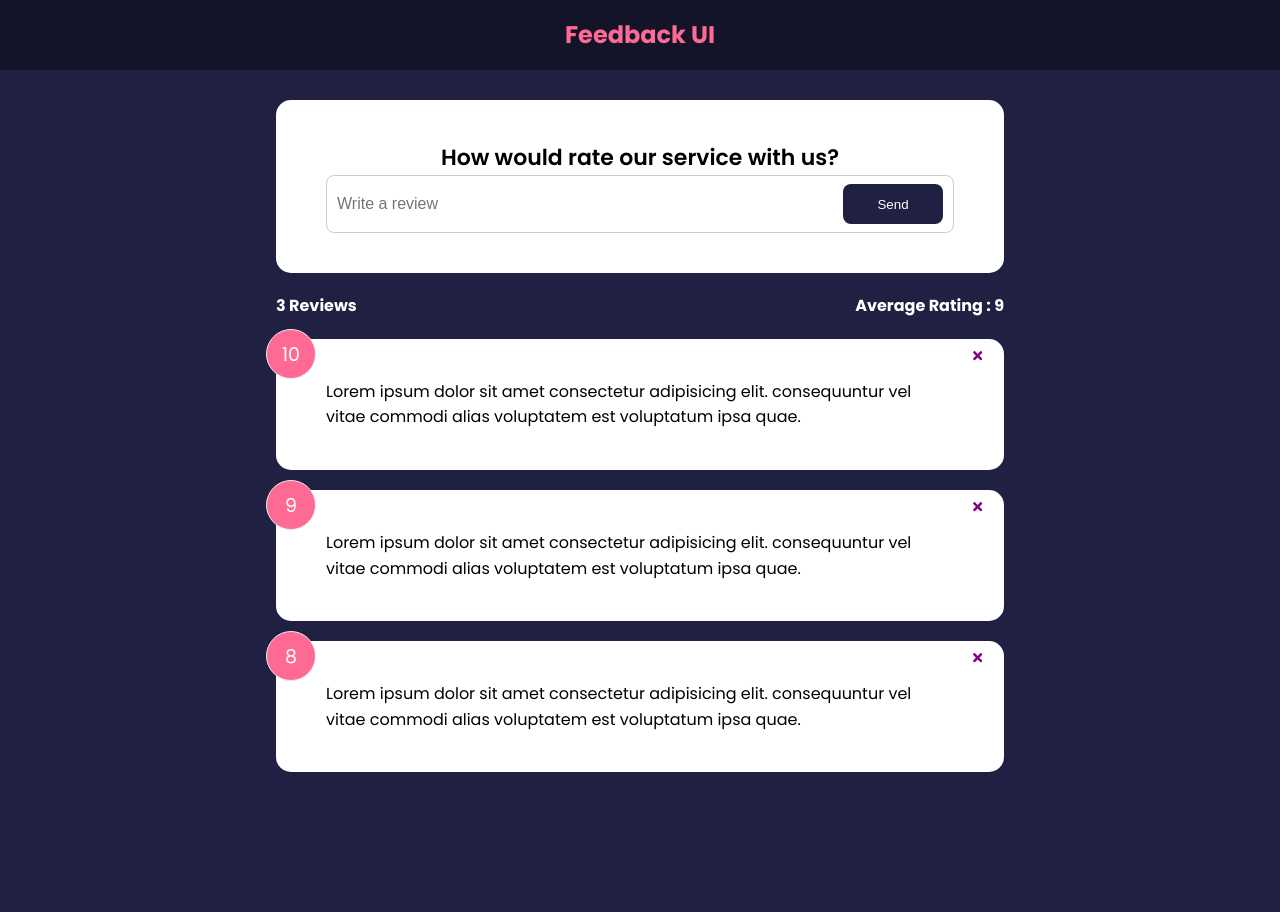
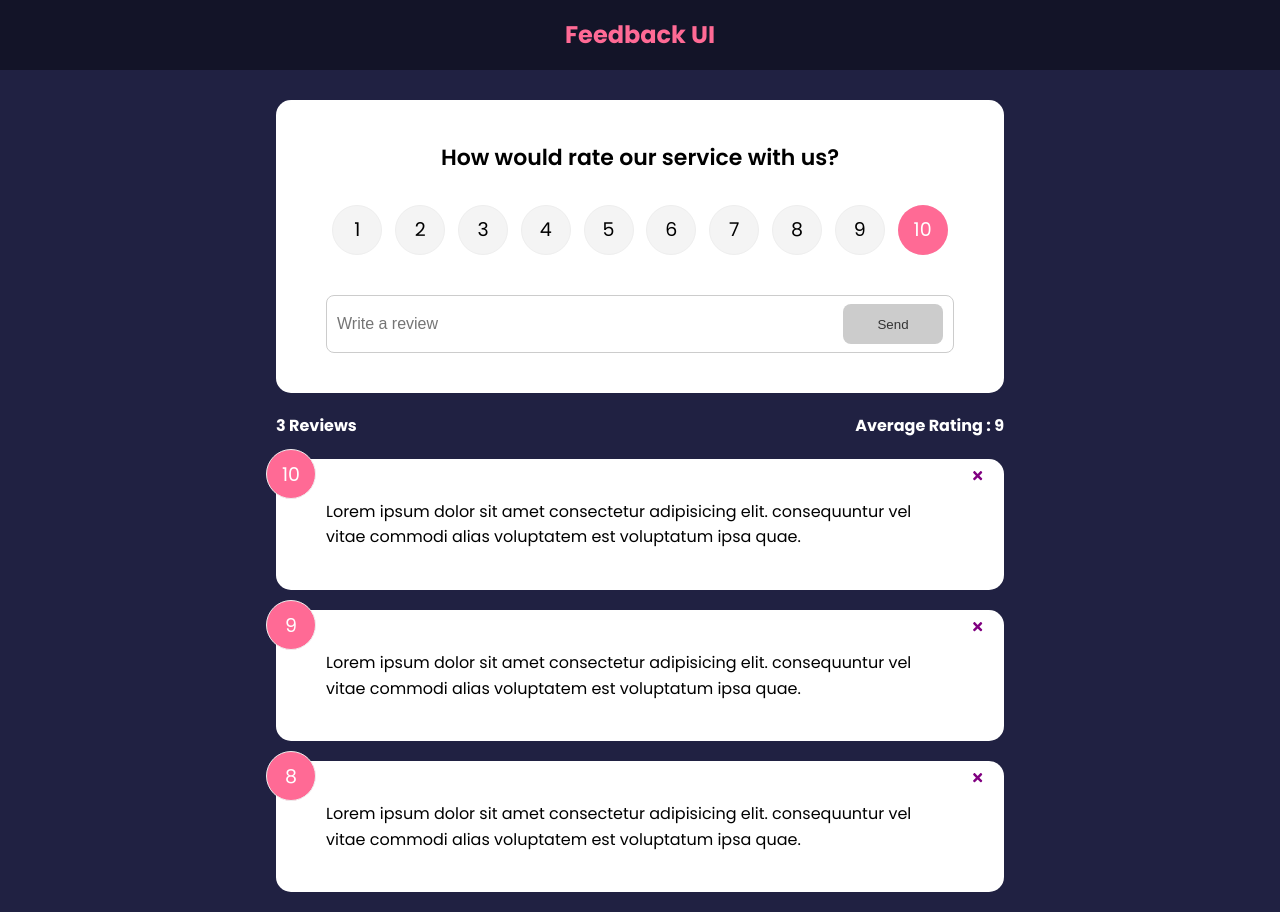
Before and after one commit to redwanizazz/feedback-app-react, a React (Create React App) app: page / in a window 1280 px wide. Before the commit the page ends 800 px from the top, so only its background shows below. Built offline with nearby package versions, Linux system fonts and the light colour scheme.

Commit message:
Chapter 4 End

```diff
--- a/package.json
+++ b/package.json
@@ -7,10 +7,12 @@
     "@testing-library/jest-dom": "^6.6.3",
     "@testing-library/react": "^16.2.0",
     "@testing-library/user-event": "^13.5.0",
+    "framer-motion": "^4.1.17",
     "react": "^19.0.0",
     "react-dom": "^19.0.0",
     "react-icons": "^5.5.0",
     "react-scripts": "5.0.1",
+    "uuid": "^11.1.0",
     "web-vitals": "^2.1.4"
   },
   "scripts": {
--- a/src/App.js
+++ b/src/App.js
@@ -1,3 +1,4 @@
+import { v4 as uuidv4 } from 'uuid'
 import { useState } from 'react';
 import Header from "./components/Header";
 import FeedbackList from "./components/FeedbackList";
@@ -7,6 +8,11 @@ import FeedbackForm from './components/FeedbackForm';
 
 function App() {
     const [feedback, setFeedback] = useState(FeedbackData)
+
+    const addFeedback = (newFeedback) => {
+        newFeedback.id = uuidv4()
+        setFeedback([newFeedback, ...feedback])
+    }
 
     const deleteFeedback = (id) => {
         if (window.confirm('Are you sure?')) {
@@ -18,7 +24,7 @@ function App() {
         <>
             <Header text="Feedback UI" bgColor="rgba(0, 0, 0, 0.4)" textColor="#ff6a95" />
             <div className="container">
-                <FeedbackForm />
+                <FeedbackForm handleAdd={addFeedback} />
                 <FeedbackStats feedback={feedback} />
                 <FeedbackList feedback={feedback} handleDelete={deleteFeedback} />
             </div>
--- a/src/components/FeedbackForm.jsx
+++ b/src/components/FeedbackForm.jsx
@@ -1,19 +1,48 @@
 import { useState } from "react";
+import RatingSelect from "./RatingSelect";
 import Card from "./shared/Card";
 import Button from "./shared/Button";
 
-function FeedbackForm() {
+function FeedbackForm({ handleAdd }) {
   const [text, setText] = useState("");
+  const [rating, setRating] = useState(10);
+  const [btnDisabled, setBtnDisabled] = useState(true);
+  const [message, setMessage] = useState("");
 
   const handleTextChange = (e) => {
+    if (text === "") {
+      setBtnDisabled(true);
+      setMessage(null);
+    } else if (text !== "" && text.trim().length <= 10) {
+      setMessage("Text must be at least 10 characters.");
+      setBtnDisabled(true);
+    } else {
+      setMessage(null);
+      setBtnDisabled(false);
+    }
+
     setText(e.target.value);
+  };
+
+  const handleSubmit = (e) => {
+    e.preventDefault();
+    if (text.trim().length > 10) {
+      const newFeedback = {
+        text /*Shorthand of "text: text,"*/,
+        rating /*Shorthand of "rating: rating,"*/,
+      };
+
+      handleAdd(newFeedback);
+
+      setText("");
+    }
   };
 
   return (
     <Card>
-      <form>
+      <form onSubmit={handleSubmit}>
         <h2>How would rate our service with us?</h2>
-        {/* @todo - ratinf select component */}
+        <RatingSelect select={(rating) => setRating(rating)} />
         <div className="input-group">
           <input
             onChange={handleTextChange}
@@ -21,11 +50,13 @@ function FeedbackForm() {
             placeholder="Write a review"
             value={text}
           />
-          <Button type="submit" version="primary">
+          <Button type="submit" isDisabled={btnDisabled} version="primary">
             {" "}
             Send{" "}
           </Button>
         </div>
+
+        {message && <div className="message"> {message} </div>}
       </form>
     </Card>
   );
--- /dev/null
+++ b/src/components/RatingSelect.jsx
@@ -0,0 +1,30 @@
+import { useState } from "react";
+
+function RatingSelect({select}) {
+  const [selected, setSelected] = useState(10);
+
+  const handleChange = (e) => {
+    setSelected(+e.currentTarget.value) /* The + sign before e is used to change the default string type to num */
+    select(+e.currentTarget.value)
+  };
+
+  return (
+    <ul className="rating">
+      {Array.from({ length: 10 }, (_, i) => (
+        <li key={`rating-${i + 1}`}>
+          <input
+            type="radio"
+            id={`num${i + 1}`}
+            name="rating"
+            value={i + 1}
+            onChange={handleChange}
+            checked={selected === i + 1}
+          />
+          <label htmlFor={`num${i + 1}`}>{i + 1}</label>
+        </li>
+      ))}
+    </ul>
+  );
+}
+
+export default RatingSelect;
```
Also changed, not shown: src/components/FeedbackList.jsx (+7 -3 lines), 1 other file (tests, documents, lock files or other folders).
